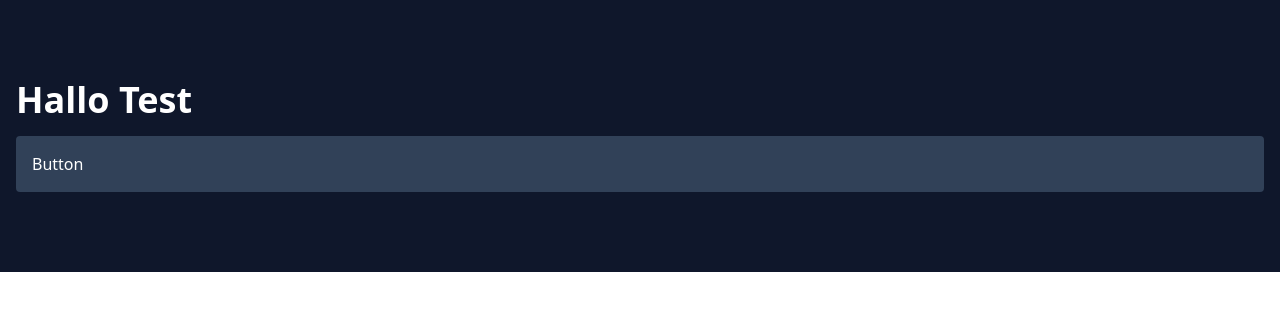
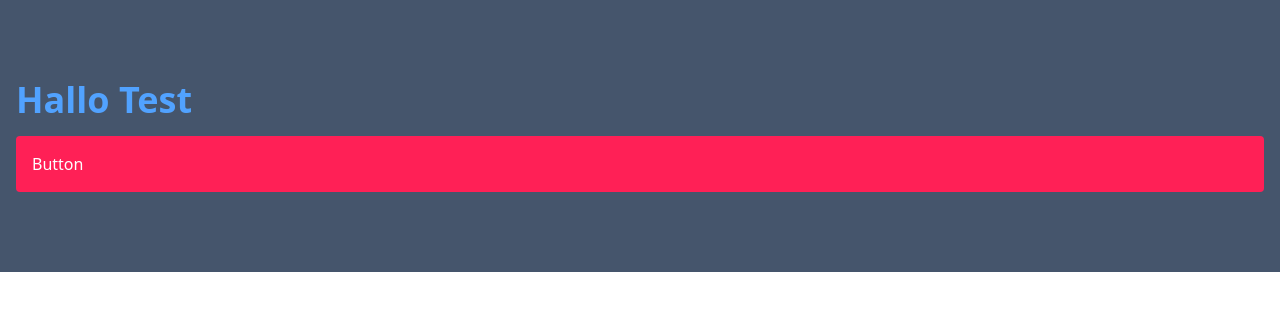
Before and after one commit to SteNuf/Modul12Tailwind, a plain HTML site: page index.html in a window 1280 px wide. Drawn offline with nearby package versions, Linux system fonts and the light colour scheme.

Commit message:
color in Tailwind.

```diff
--- a/index.html
+++ b/index.html
@@ -7,9 +7,9 @@
     <title>Document</title>
   </head>
   <body>
-    <div class="bg-slate-900 text-white py-20 px-4">
-      <h1 class="text-4xl font-bold">Hallo Test</h1>
-      <a href="" class="rounded bg-slate-700 p-4 block mt-4">Button</a>
+    <div class="bg-slate-600 text-white py-20 px-4">
+      <h1 class="text-4xl font-bold text-blue-400">Hallo Test</h1>
+      <a href="" class="rounded bg-rose-500 p-4 block mt-4">Button</a>
     </div>
   </body>
 </html>
```
